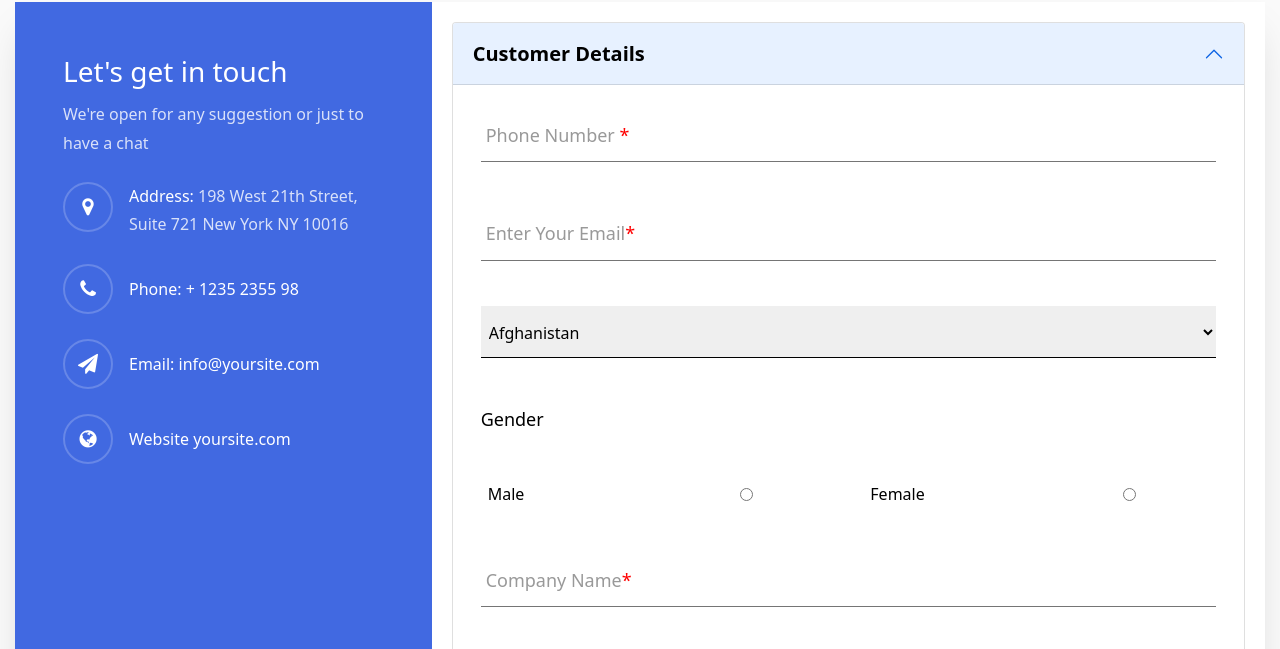
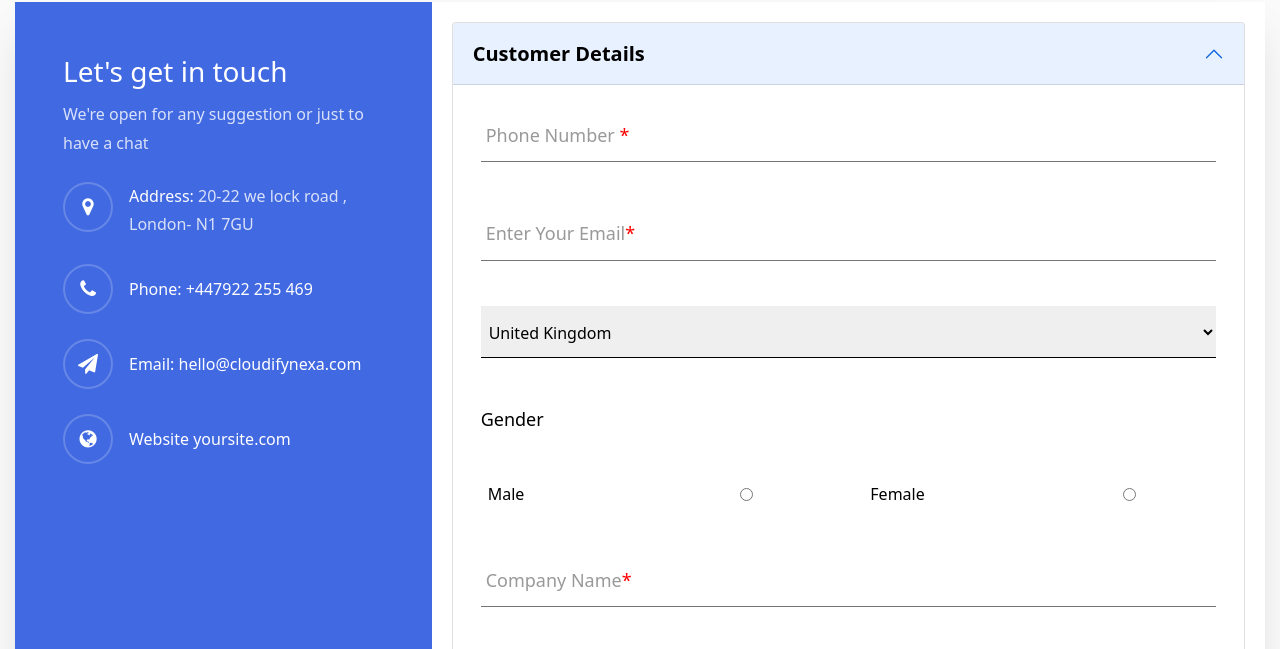
Before and after one commit to rvjainwal/Cloudify, a plain HTML site: page request/request.html in a window 1280 px wide. Shown: the part 110-759 px from the top of the page. Drawn offline with nearby package versions, Linux system fonts and the light colour scheme.

Commit message:
new request.html

```diff
--- a/request/request.html
+++ b/request/request.html
@@ -246,7 +246,7 @@ input:focus ~ .highlight {
 																<div class="group">
 
 																	<select>
-																		<option value="Afghanistan" selected>Afghanistan</option>
+																		<option value="Afghanistan">Afghanistan</option>
 																	<option value="Albania">Albania</option>
 																	<option value="Algeria">Algeria</option>
 																	<option value="American Samoa">American Samoa</option>
@@ -469,7 +469,7 @@ input:focus ~ .highlight {
 																	<option value="Uganda">Uganda</option>
 																	<option value="Ukraine">Ukraine</option>
 																	<option value="United Arab Emirates">United Arab Emirates</option>
-																	<option value="United Kingdom">United Kingdom</option>
+																	<option value="United Kingdom" selected>United Kingdom</option>
 																	<option value="United States">United States</option>
 																	<option value="United States Minor Outlying Islands">United States Minor Outlying Islands</option>
 																	<option value="Uruguay">Uruguay</option>
@@ -879,7 +879,7 @@ input:focus ~ .highlight {
 				        			<span class="fa fa-map-marker"></span>
 				        		</div>
 				        		<div class="text pl-3">
-					            <p><span>Address:</span> 198 West 21th Street, Suite 721 New York NY 10016</p>
+					            <p><span>Address:</span> 20-22 we lock road , London- N1 7GU</p>
 					          </div>
 				          </div>
 				        	<div class="dbox w-100 d-flex align-items-center">
@@ -887,7 +887,7 @@ input:focus ~ .highlight {
 				        			<span class="fa fa-phone"></span>
 				        		</div>
 				        		<div class="text pl-3">
-					            <p><span>Phone:</span> <a href="tel://1234567920">+ 1235 2355 98</a></p>
+					            <p><span>Phone:</span> <a href="tel://+447922 255 469 0">+447922 255 469 </a></p>
 					          </div>
 				          </div>
 				        	<div class="dbox w-100 d-flex align-items-center">
@@ -895,7 +895,7 @@ input:focus ~ .highlight {
 				        			<span class="fa fa-paper-plane"></span>
 				        		</div>
 				        		<div class="text pl-3">
-					            <p><span>Email:</span> <a href="mailto:info@yoursite.com">info@yoursite.com</a></p>
+					            <p><span>Email:</span> <a href="mailto:hello@cloudifynexa.com">hello@cloudifynexa.com</a></p>
 					          </div>
 				          </div>
 				        	<div class="dbox w-100 d-flex align-items-center">
```
